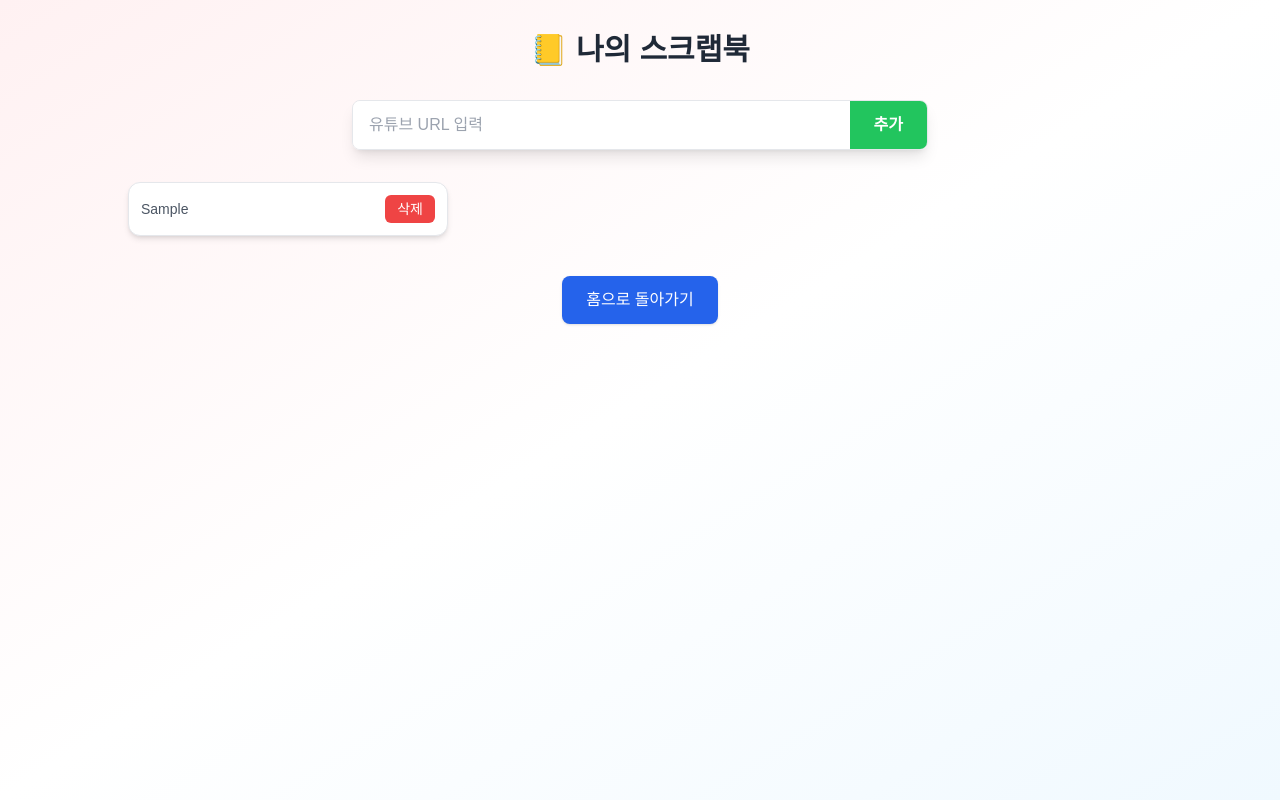
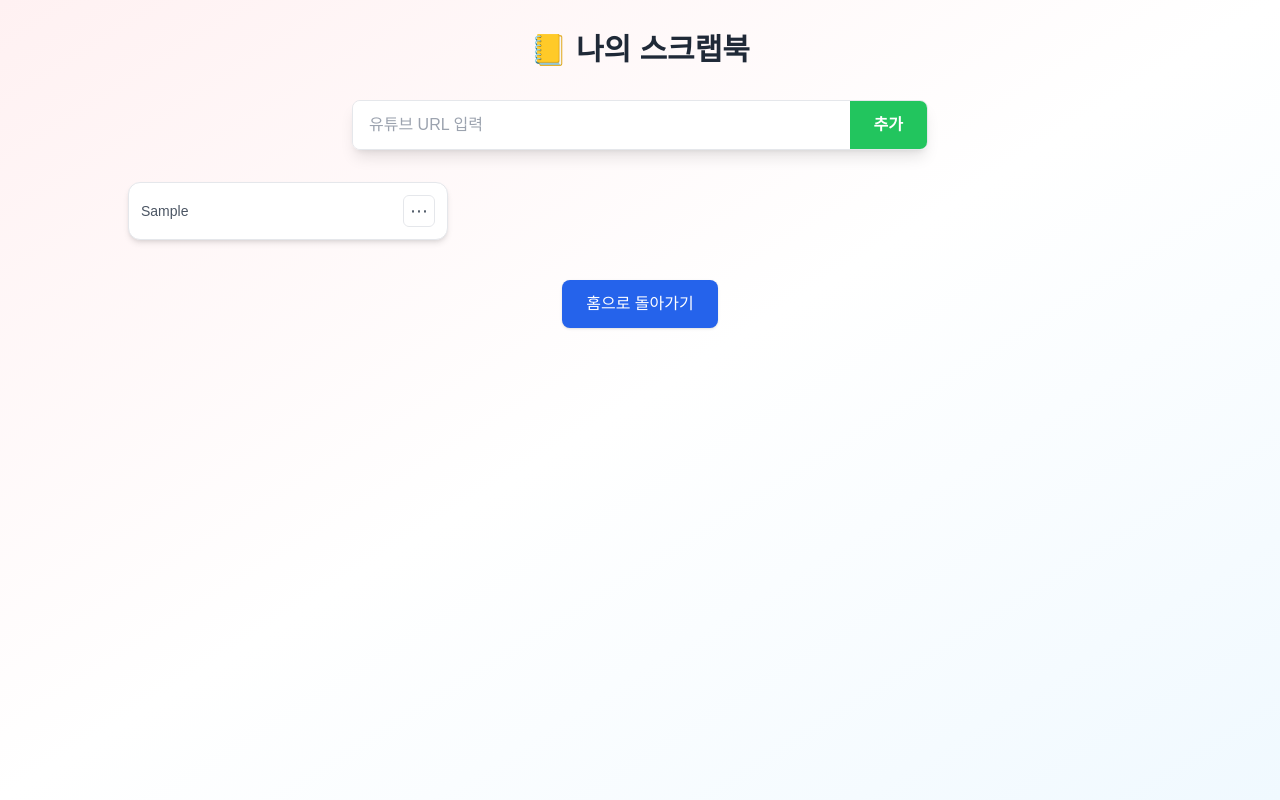
Before and after one commit to 15tkdgns/prj_youtube, a React (Create React App) app: page /scrapbook in a window 1280 px wide. Both pictures are taken after typing "Sample" into the empty fields and a click on the button "추가". Built offline with nearby package versions, Linux system fonts and the light colour scheme.

Commit message:
chore: trigger update

```diff
--- a/src/pages/ScrapbookPage.jsx
+++ b/src/pages/ScrapbookPage.jsx
@@ -1,96 +1,158 @@
+// src/pages/ScrapbookPage.jsx
+// 기능 요약
+// - 유튜브 URL을 추가/표시/삭제
+// - 각 카드의 하단 버튼을 「…」 토글 메뉴로 변경 (수정, 삭제 제공)
+// - 수정: 간단히 prompt 로 URL 교체 (원하면 모달로 확장 가능)
+
 import { useState, useEffect } from "react";
 import Button from "../components/common/Button";
+// (선택) 유틸을 쓰고 싶다면 아래 라인 사용
+import { getThumbnailUrl } from "../utils/youtube";
 
 export default function ScrapbookPage() {
+  // 입력창의 URL 값
   const [videoUrl, setVideoUrl] = useState("");
+  // 저장된 URL 리스트 (문자열 배열로 운용) — 기존과 호환
   const [videos, setVideos] = useState([]);
+  // 열려있는 케밥(…) 메뉴의 인덱스 (없으면 null)
+  const [openMenuIndex, setOpenMenuIndex] = useState(null);
 
-  // 저장된 영상 불러오기
+  // 1) 마운트 시 localStorage → 상태로 가져오기
   useEffect(() => {
     const stored = JSON.parse(localStorage.getItem("scrapbook")) || [];
     setVideos(stored);
   }, []);
 
-  // 영상 추가
+  // 2) URL 추가
   const handleAddVideo = () => {
     if (!videoUrl.trim()) {
       alert("유튜브 URL을 입력해주세요!");
       return;
     }
-    const updated = [...videos, videoUrl];
+    const updated = [...videos, videoUrl.trim()];
     setVideos(updated);
     localStorage.setItem("scrapbook", JSON.stringify(updated));
     setVideoUrl("");
   };
 
-  // 영상 삭제
+  // 3) URL 삭제
   const handleRemoveVideo = (index) => {
     const updated = videos.filter((_, i) => i !== index);
     setVideos(updated);
     localStorage.setItem("scrapbook", JSON.stringify(updated));
+    setOpenMenuIndex(null); // 메뉴 닫기
   };
 
-  // 유튜브 썸네일 URL 생성
-  const getThumbnail = (url) => {
-    try {
-      const videoId = url.split("v=")[1]?.split("&")[0];
-      return videoId ? `https://img.youtube.com/vi/${videoId}/0.jpg` : null;
-    } catch {
-      return null;
+  // 4) URL 수정 (간단히 prompt 사용)
+  const handleEditVideo = (index) => {
+    const current = videos[index];
+    const next = window.prompt("새 YouTube URL을 입력하세요.", current);
+    if (next == null) return; // 취소
+    const trimmed = next.trim();
+    if (!trimmed) {
+      alert("빈 URL은 저장할 수 없습니다.");
+      return;
     }
+    const updated = videos.map((v, i) => (i === index ? trimmed : v));
+    setVideos(updated);
+    localStorage.setItem("scrapbook", JSON.stringify(updated));
+    setOpenMenuIndex(null); // 메뉴 닫기
   };
 
-return (
+  // 5) 유튜브 썸네일 URL 생성 (utils 사용)
+  const getThumb = (url) => getThumbnailUrl(url);
+
+  return (
     <div className="min-h-screen bg-gradient-to-br from-rose-50 via-white to-sky-50 p-8 flex flex-col items-center">
-      <h2 className="text-3xl font-extrabold mb-8 text-gray-800">
-        📒 나의 스크랩북
-      </h2>
+      {/* 타이틀 */}
+      <h2 className="text-3xl font-extrabold mb-8 text-gray-800">📒 나의 스크랩북</h2>
 
-      {/* 영상 URL 입력 */}
+      {/* URL 입력 + 추가 버튼 */}
       <div className="flex mb-8 w-full max-w-xl shadow-lg rounded-lg overflow-hidden border border-gray-200">
         <input
           type="text"
           placeholder="유튜브 URL 입력"
           value={videoUrl}
           onChange={(e) => setVideoUrl(e.target.value)}
-          className="px-4 py-3 w-full focus:outline-none focus:ring-2 focus:ring-blue-400 text-gray-700" />
+          className="px-4 py-3 w-full focus:outline-none focus:ring-2 focus:ring-blue-400 text-gray-700"
+        />
         <button
           onClick={handleAddVideo}
-          className="bg-green-500 text-white px-6 font-semibold hover:bg-green-600 transition-colors whitespace-nowrap">
+          className="bg-green-500 text-white px-6 font-semibold hover:bg-green-600 transition-colors whitespace-nowrap"
+        >
           추가
         </button>
       </div>
 
-      {/* 영상 리스트 */}
+      {/* 리스트 */}
       {videos.length === 0 ? (
         <p className="text-gray-500 italic">저장된 영상이 없습니다.</p>
       ) : (
         <div className="grid grid-cols-1 md:grid-cols-3 gap-8 w-full max-w-5xl">
           {videos.map((url, index) => (
+            // 카드: 메뉴를 카드 기준 absolute 로 배치하므로 relative 필요
             <div
               key={index}
-              className="bg-white border rounded-xl overflow-hidden shadow-md hover:shadow-xl transition-shadow">
-              {getThumbnail(url) && (
+              className="relative bg-white border rounded-xl overflow-hidden shadow-md hover:shadow-xl transition-shadow"
+            >
+              {/* 썸네일 */}
+              {getThumb(url) && (
                 <a href={url} target="_blank" rel="noopener noreferrer">
                   <img
-                    src={getThumbnail(url)}
+                    src={getThumb(url)}
                     alt="thumbnail"
-                    className="w-full hover:scale-105 transition-transform duration-300"/>
+                    className="w-full hover:scale-105 transition-transform duration-300"
+                  />
                 </a>
               )}
+
+              {/* 하단: URL + 케밥 메뉴 버튼 */}
               <div className="flex justify-between items-center p-3">
                 <p className="truncate w-60 text-sm text-gray-600">{url}</p>
+
+                {/* 케밥(…) 버튼: 클릭 시 해당 카드의 메뉴 열기/닫기 */}
                 <button
-                  onClick={() => handleRemoveVideo(index)}
-                  className="bg-red-500 text-white px-3 py-1 rounded-md hover:bg-red-600 text-sm">
-                  삭제
+                  aria-haspopup="menu"
+                  aria-expanded={openMenuIndex === index}
+                  onClick={() =>
+                    setOpenMenuIndex((prev) => (prev === index ? null : index))
+                  }
+                  className="w-8 h-8 grid place-items-center rounded-md border text-gray-600 hover:bg-gray-50"
+                  title="메뉴 열기"
+                >
+                  {/* 유니코드 ⋯ */}
+                  <span className="text-lg leading-none">⋯</span>
                 </button>
+
+                {/* 드롭다운 메뉴 */}
+                {openMenuIndex === index && (
+                  <div
+                    role="menu"
+                    className="absolute right-3 bottom-12 w-28 bg-white border rounded-lg shadow-lg z-10 overflow-hidden"
+                  >
+                    <button
+                      role="menuitem"
+                      onClick={() => handleEditVideo(index)}
+                      className="w-full text-left px-3 py-2 text-sm hover:bg-gray-50"
+                    >
+                      수정
+                    </button>
+                    <button
+                      role="menuitem"
+                      onClick={() => handleRemoveVideo(index)}
+                      className="w-full text-left px-3 py-2 text-sm text-red-600 hover:bg-red-50"
+                    >
+                      삭제
+                    </button>
+                  </div>
+                )}
               </div>
             </div>
           ))}
         </div>
       )}
 
+      {/* 홈으로 이동 버튼 */}
       <Button to="/" className="bg-blue-600 text-white mt-10 px-6 py-3 rounded-lg shadow hover:bg-blue-700">
         홈으로 돌아가기
       </Button>
```
